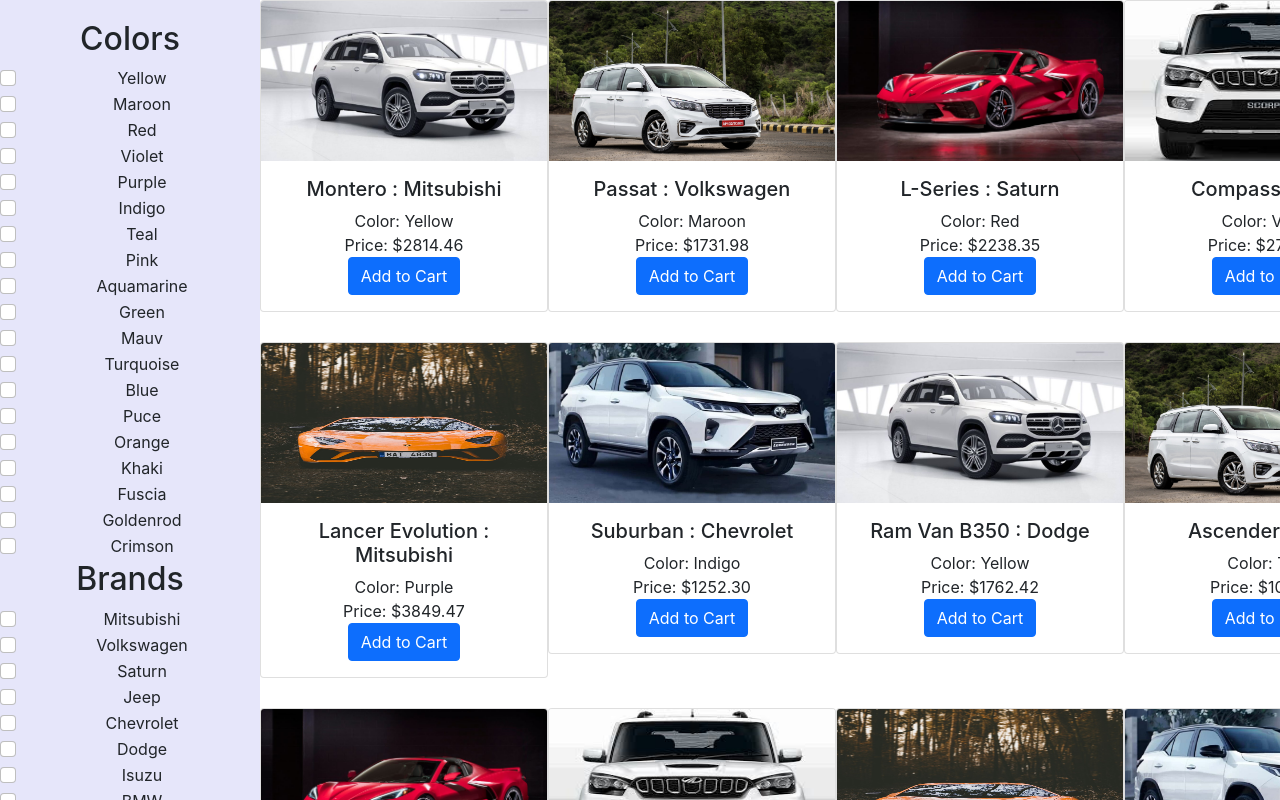
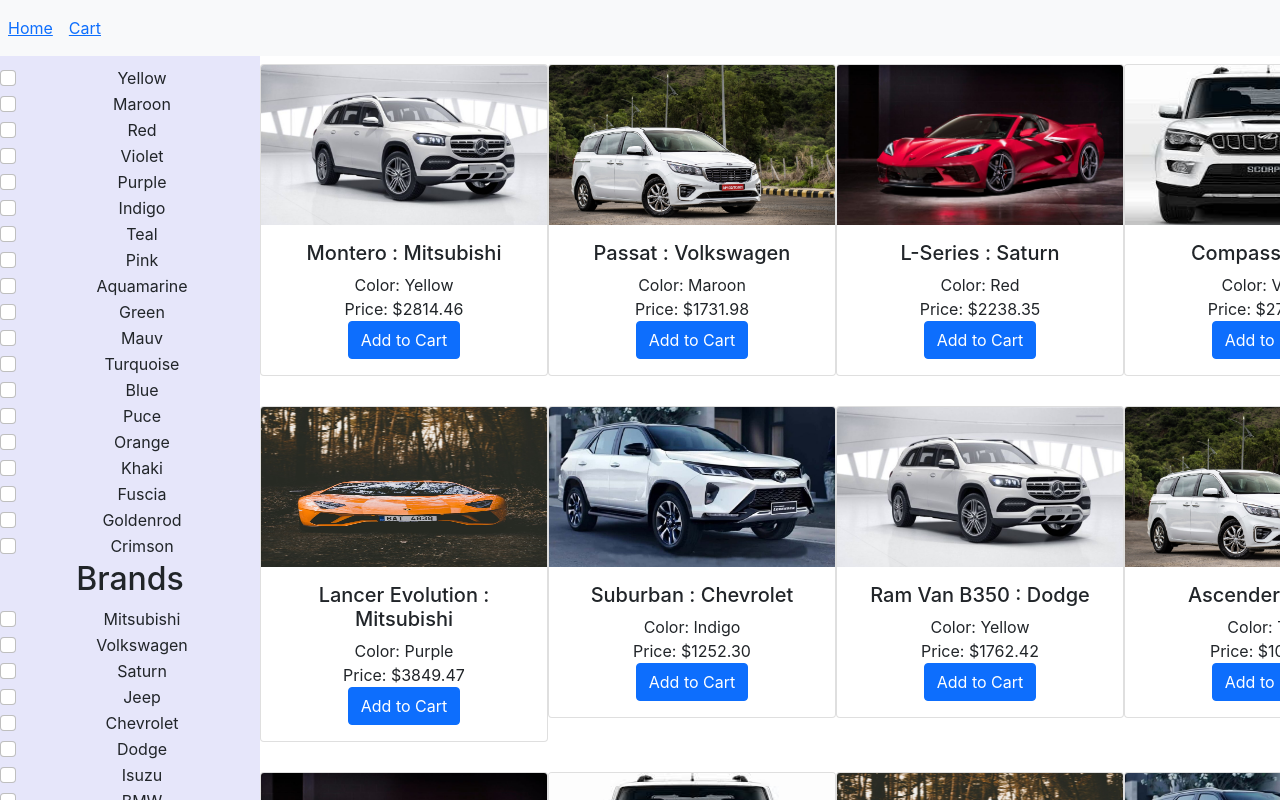
Before and after one commit to pawas-saxena-paragon/demo-store, a React (Create React App) app: page / in a window 1280 px wide. Shown: the top 800 px of the page. Built offline with nearby package versions, Linux system fonts and the light colour scheme.

Commit message:
added react router

```diff
--- a/package.json
+++ b/package.json
@@ -12,10 +12,12 @@
     "@types/react": "^16.9.0",
     "@types/react-dom": "^16.9.0",
     "@types/react-redux": "^7.1.7",
+    "@types/react-router-dom": "^5.3.1",
     "react": "^17.0.2",
     "react-bootstrap": "^1.6.4",
     "react-dom": "^17.0.2",
     "react-redux": "^7.2.0",
+    "react-router-dom": "^5.3.0",
     "react-scripts": "4.0.3",
     "typescript": "~4.1.5"
   },
--- a/src/App.tsx
+++ b/src/App.tsx
@@ -1,13 +1,39 @@
 import ProductList from './features/productList/ProductList';
 import './App.css';
 import Filter from './features/filter/Filter';
+import Navbar from 'react-bootstrap/Navbar';
+import Nav from 'react-bootstrap/Nav';
+
+import { BrowserRouter as Router, Switch, Route, Link } from 'react-router-dom';
 import Cart from './features/cart/Cart';
 
 function App() {
   return (
     <div className="App">
-      <Filter />
-      <ProductList />
+      <Router>
+        <Navbar bg="light" expand="lg" fixed="top">
+          <Nav className="me-auto">
+            <Nav.Link href="/">
+              <Link to="/">Home</Link>
+            </Nav.Link>
+            <Nav.Link href="/">
+              <Link to="/checkout">Cart</Link>
+            </Nav.Link>
+          </Nav>
+        </Navbar>
+
+        <Switch>
+          <Route path="/checkout">
+            <Cart />
+          </Route>
+          <Route path="/">
+            <>
+              <Filter />
+              <ProductList />
+            </>
+          </Route>
+        </Switch>
+      </Router>
     </div>
   );
 }
--- a/src/features/productList/ProductList.module.css
+++ b/src/features/productList/ProductList.module.css
@@ -2,6 +2,7 @@
   display: flex;
   flex-direction: column;
   margin-left: 260px;
+  margin-top: 5%;
 }
 
 .product-row {
```
Also changed, not shown: 1 other file (tests, documents, lock files or other folders).
